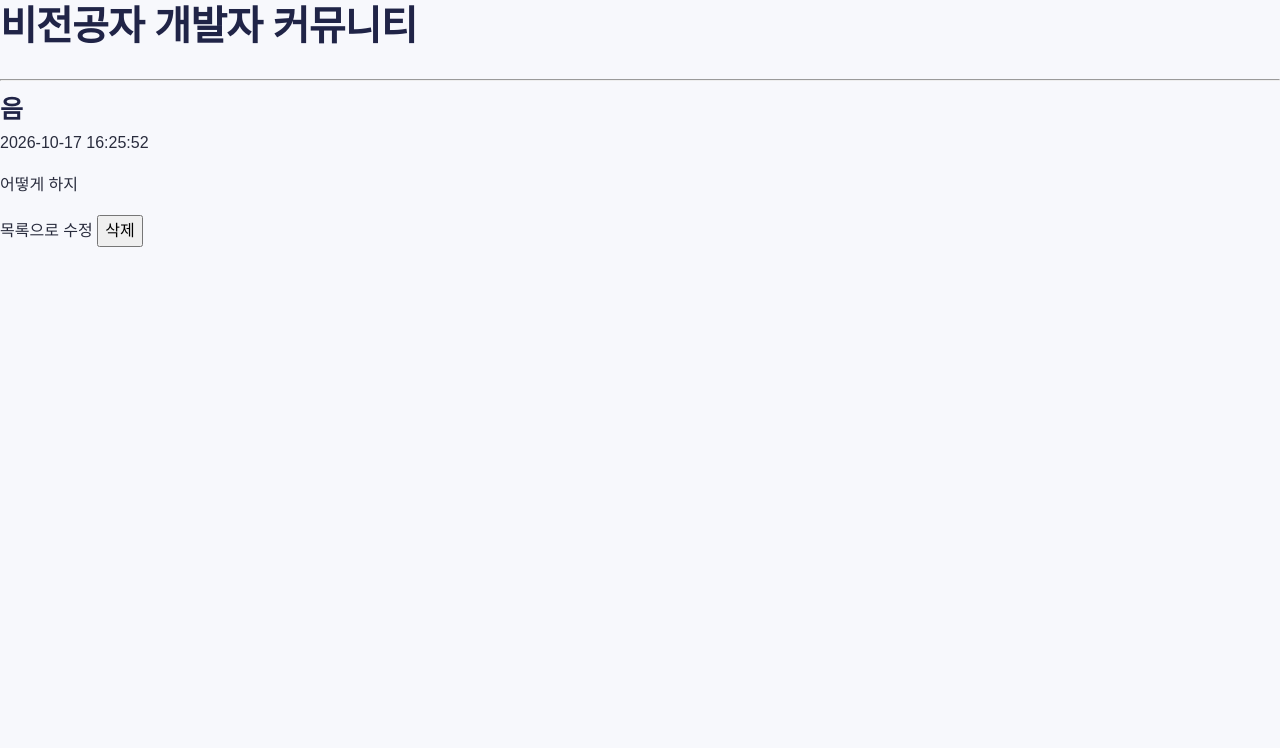
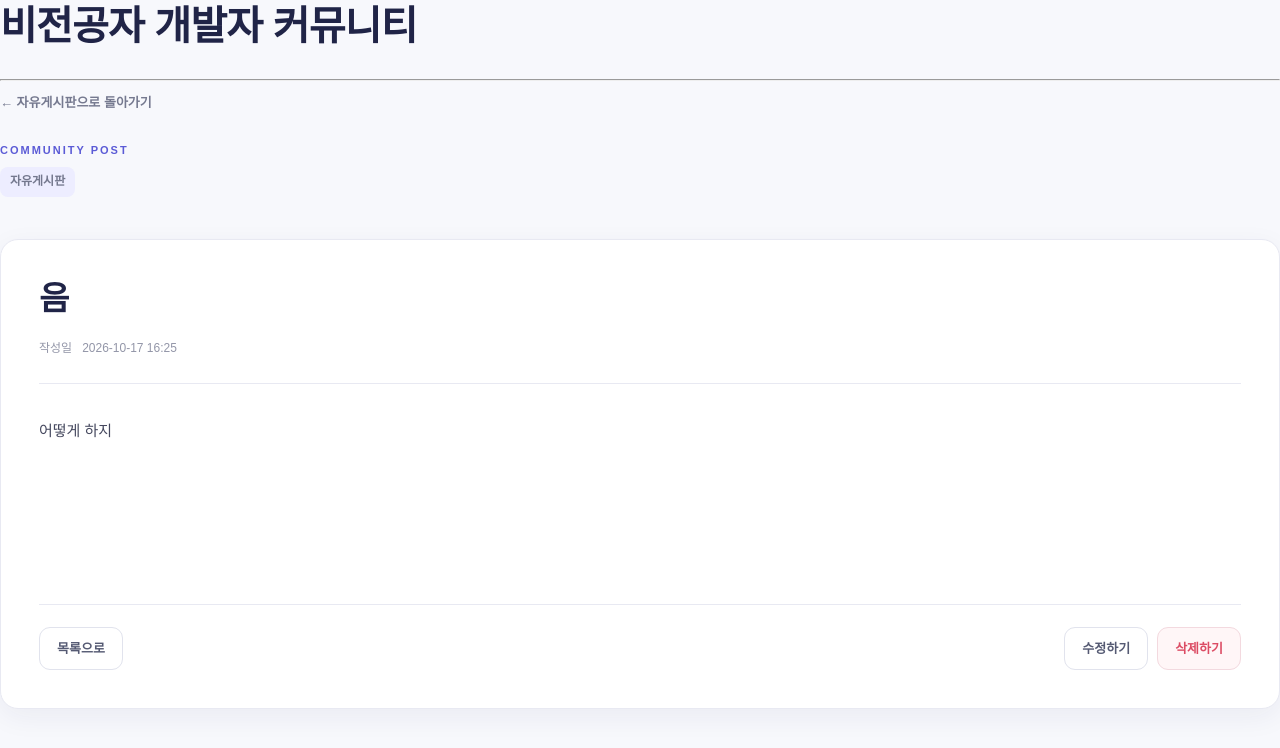
Before and after one commit to hyorimham/first-web-site, a Flask app: page /post/8 in a window 1280 px wide. Shown: the top 748 px of the page. Run offline with Flask 3, Linux system fonts and the light colour scheme; data comes from the database, SQL or seed files in the repository; data that the repository does not hold is empty.

Commit message:
수정,삭제

```diff
--- a/templates/view.html
+++ b/templates/view.html
@@ -1,13 +1,56 @@
+
 {% extends "base.html" %}
+
+{% block title %}{{ post.title }}{% endblock %}
+
 {% block content %}
-  <h2>{{ post.title }}</h2>
-  <p>{{ post.created_at }}</p>
-  <p>{{ post.content }}</p>
+<section class="page-heading">
+  <a class="back-link"
+     href="{{ url_for('board_view', board_id=post.board_id) }}">
+    ← {{ post.board_name }}으로 돌아가기
+  </a>
 
-  <a href="/">목록으로</a>
-  <a href="/post/{{ post.id }}/edit">수정</a>
+  <span class="eyebrow">COMMUNITY POST</span>
+  <p class="post-category">{{ post.board_name }}</p>
+</section>
 
-  <form method="POST" action="/post/{{ post.id }}/delete" style="display:inline;">
-    <button type="submit" class="btn-danger">삭제</button>
-  </form>
+<article class="article-panel">
+  <header class="article-header">
+    <h1>{{ post.title }}</h1>
+
+    <div class="article-meta">
+      <span>작성일</span>
+      <time>
+        {{ post.created_at.strftime('%Y-%m-%d %H:%M')
+           if post.created_at else '' }}
+      </time>
+    </div>
+  </header>
+
+  <div class="article-content">{{ post.content }}</div>
+
+  <footer class="article-actions">
+    <a class="button secondary"
+       href="{{ url_for('board_view', board_id=post.board_id) }}">
+      목록으로
+    </a>
+
+    <div class="action-group">
+      <a class="button secondary"
+         href="{{ url_for('edit', post_id=post.id) }}">
+        수정하기
+      </a>
+
+      <form
+        action="{{ url_for('delete', post_id=post.id) }}"
+        method="post"
+        onsubmit="return confirm('정말 이 게시글을 삭제할까요?');"
+      >
+        <button class="button danger" type="submit">
+          삭제하기
+        </button>
+      </form>
+    </div>
+  </footer>
+</article>
 {% endblock %}
```
